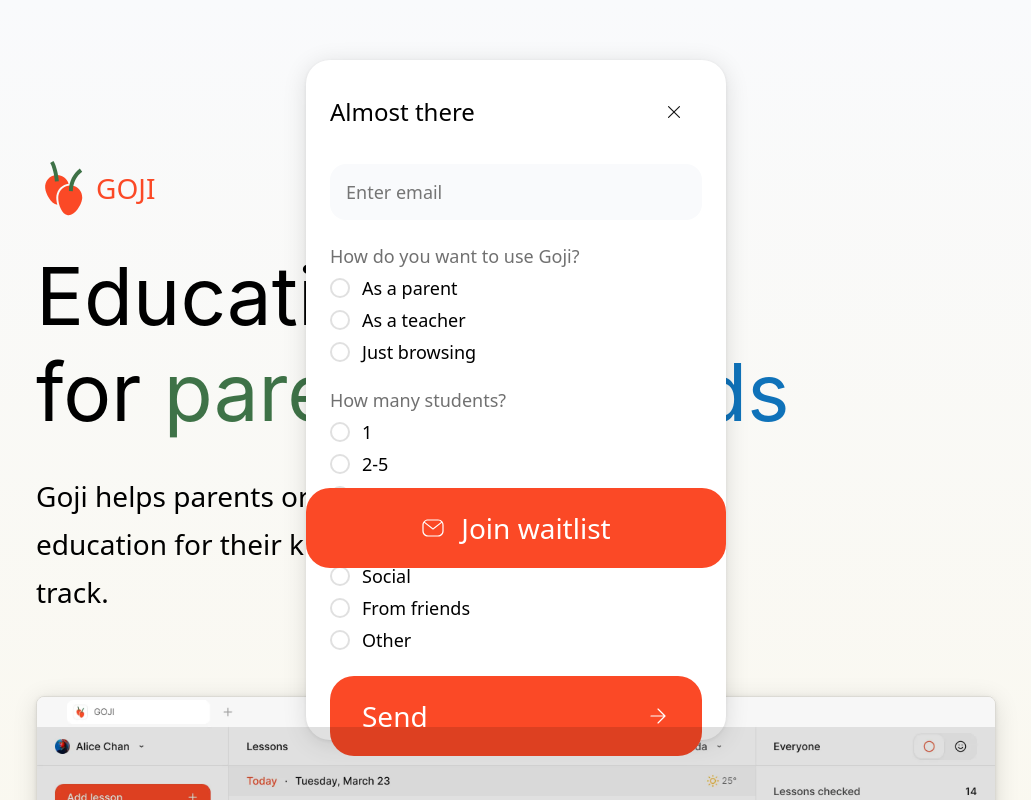
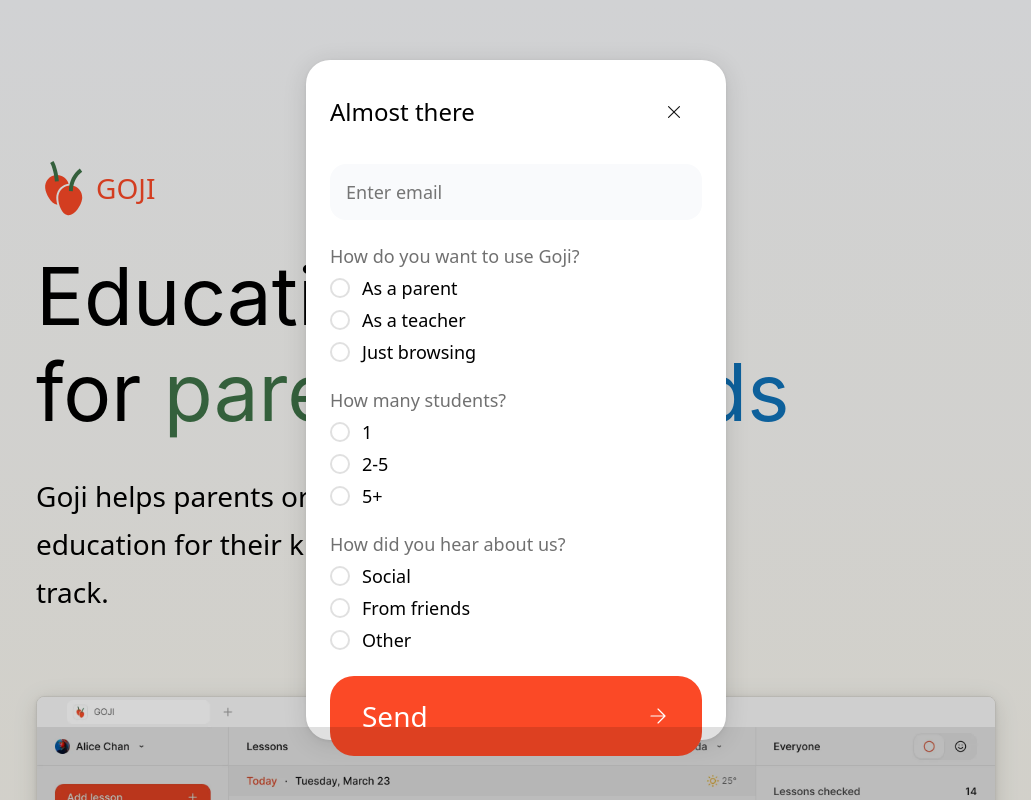
Before and after one commit to mkaralevich/goji-site, a Next.js app: page / in a window 1280 px wide. Both pictures are taken after a click on the button "Join waitlist". Shown: the top 800 px of the page, without its empty margins (124-1155 px from the left). Built offline with nearby package versions, Linux system fonts and the light colour scheme.

Commit message:
wip: add dialog, radio

```diff
--- a/components/primitives/dialog.tsx
+++ b/components/primitives/dialog.tsx
@@ -1,31 +1,25 @@
 import React from "react";
 import { styled, keyframes } from "../../styles/stitches.config";
-import * as DialogPrimitive from "@radix-ui/react-dialog";
+import * as Primitive from "@radix-ui/react-dialog";
+import { motion } from "framer-motion";
 
-export const Root = DialogPrimitive.Root;
-export const Trigger = DialogPrimitive.Trigger;
-export const Close = DialogPrimitive.Close;
-
-const overlayShow = keyframes({
-	"0%": { opacity: 0 },
-	"100%": { opacity: 1 },
-});
+export const Root = Primitive.Root;
+export const Trigger = Primitive.Trigger;
+export const Close = Primitive.Close;
 
 const contentShow = keyframes({
 	"0%": { opacity: 0, transform: "translate(-50%, -48%) scale(.96)" },
 	"100%": { opacity: 1, transform: "translate(-50%, -50%) scale(1)" },
 });
 
-const _Overlay = styled(DialogPrimitive.Overlay, {
-	bg: "transparent",
+const _Overlay = styled(Primitive.Overlay, {
 	position: "fixed",
 	inset: 0,
-	"@media (prefers-reduced-motion: no-preference)": {
-		animation: `${overlayShow} 150ms cubic-bezier(0.16, 1, 0.3, 1)`,
-	},
+	bg: "$overlay",
+	transition: "background 1s",
 });
 
-const _Content = styled(DialogPrimitive.Content, {
+const _Content = styled("div", {
 	position: "fixed",
 	top: "50%",
 	left: "50%",
@@ -43,18 +37,36 @@
 	radius: "$modal",
 	p: 24,
 
-	"@media (prefers-reduced-motion: no-preference)": {
-		animation: `${contentShow} 150ms cubic-bezier(0.16, 1, 0.3, 1)`,
-	},
-
 	"&:focus": { outline: "none" },
 });
 
-export function Content({ children, ...props }) {
+export const Content = React.forwardRef<
+	HTMLDivElement,
+	Primitive.DialogContentProps
+>(({ children, ...props }, ref) => {
 	return (
-		<DialogPrimitive.Portal>
+		<Primitive.Portal>
 			<_Overlay />
-			<_Content {...props}>{children}</_Content>
-		</DialogPrimitive.Portal>
+			<Primitive.Content asChild {...props}>
+				<_Content
+					key="modal"
+					ref={ref}
+					as={motion.div}
+					initial={{ opacity: 0, x: "-50%", y: "-40%" }}
+					animate={{ opacity: 1, x: "-50%", y: "-50%" }}
+					exit={{ opacity: 0, x: "-50%", y: "-40%" }}
+					transition={{
+						type: "spring",
+						stiffness: 200,
+						damping: 20,
+						mass: 1,
+					}}
+				>
+					{children}
+				</_Content>
+			</Primitive.Content>
+		</Primitive.Portal>
 	);
-}
+});
+
+Content.displayName = "Content";
--- a/components/primitives/radio.tsx
+++ b/components/primitives/radio.tsx
@@ -1,10 +1,10 @@
 import React from "react";
 import { styled } from "../../styles/stitches.config";
 import { Flex } from "./flex";
-import * as RadioGroupPrimitive from "@radix-ui/react-radio-group";
+import * as Primitive from "@radix-ui/react-radio-group";
 import Label from "./label";
 
-export const Root = RadioGroupPrimitive.Root;
+export const Root = Primitive.Root;
 
 export const Group = styled("fieldset", {
 	all: "unset",
@@ -16,7 +16,7 @@
 	gap: 8,
 });
 
-const _Radio = styled(RadioGroupPrimitive.Item, {
+const _Radio = styled(Primitive.Item, {
 	all: "unset",
 	boxSizing: "border-box",
 
@@ -32,7 +32,7 @@
 	"&:focus, &[data-state='checked']": { bc: "$blue" },
 });
 
-const _Indicator = styled(RadioGroupPrimitive.Indicator, {
+const _Indicator = styled(Primitive.Indicator, {
 	display: "flex",
 	flexes: "ccc",
 	w: "100%",
@@ -52,10 +52,11 @@
 type RadioItemProps = {
 	value: string;
 	id: string;
+	name: string;
 	children: React.ReactNode;
 };
 
-export const Item = ({ value, id, children }: RadioItemProps) => {
+export const Item = ({ value, id, name, children }: RadioItemProps) => {
 	return (
 		<Flex fill css={{ flexes: "rsc", gap: 12 }}>
 			<_Radio value={value} id={id}>
--- a/components/subscribe-button.tsx
+++ b/components/subscribe-button.tsx
@@ -11,12 +11,22 @@
 	mass: 0.5,
 };
 
-type ButtonOwnProps = VariantProps<typeof Button> & { css?: CSS };
+type ButtonOwnProps = VariantProps<typeof Button> & {
+	modalOpened: boolean;
+	setModalOpened: React.Dispatch<React.SetStateAction<boolean>>;
+	css?: CSS;
+};
 
 const SubscribeButton = forwardRef<HTMLButtonElement, ButtonOwnProps>(
-	(props, ref) => {
+	({ modalOpened, setModalOpened, ...props }, ref) => {
 		const { scrollYProgress } = useScroll();
 		const [pageEnd, setPageEnd] = React.useState(false);
+
+		const setButtonY = () => {
+			if (modalOpened) return 320;
+			else if (pageEnd) return "-25vh";
+			return 0;
+		};
 
 		React.useEffect(() => {
 			return scrollYProgress.onChange((latest) => {
@@ -38,10 +48,11 @@
 				<Button
 					ref={ref}
 					{...props}
+					onClick={() => setModalOpened(true)}
 					initial={{ width: 320, y: 0, scale: 0.8 }}
 					animate={{
 						width: pageEnd ? 420 : 320,
-						y: pageEnd ? "-25vh" : 0,
+						y: setButtonY(),
 						scale: 1,
 					}}
 					whileHover={{ y: -4 }}
--- a/components/subscribe.tsx
+++ b/components/subscribe.tsx
@@ -1,4 +1,4 @@
-import React from "react";
+import * as React from "react";
 import SubscribeButton from "./subscribe-button";
 import * as Dialog from "./primitives/dialog";
 import * as Radio from "./primitives/radio";
@@ -8,32 +8,53 @@
 import Input from "./primitives/input";
 import Label from "./primitives/label";
 
+const INITIAL_FORM = {
+	u: "***REMOVED***",
+	id: "***REMOVED***",
+	EMAIL: "",
+	ROLE: "",
+	STUDENTS: "",
+	MERGE3: "",
+};
+
 export default function Subscribe() {
-	const [modalOpened, setModalOpened] = React.useState();
+	const [modalOpened, setModalOpened] = React.useState(false);
+	const [submitted, setSubmitted] = React.useState(false);
+	const [values, setValues] = React.useState(INITIAL_FORM);
 
-	// function handleSubmit(e) {
-	// 	e.preventDefault();
+	function handleSubmit(e) {
+		e.preventDefault();
 
-	// 	const form = e.target;
-	// 	fetch("***REMOVED***", {
-	// 		method: "POST",
-	// 		mode: "no-cors",
-	// 		body: new FormData(form),
-	// 	}).then(() => {
-	// 		setSignedUp(true);
-	// 		setEmail("");
-	// 		(document.activeElement as HTMLElement).blur();
-	// 		setTimeout(() => {
-	// 			setSignedUp(false);
-	// 		}, 3000);
-	// 		form.reset();
-	// 	});
-	// }
+		console.log("data", e.target);
+
+		function getFormData(object) {
+			const formData = new FormData();
+			Object.keys(object).forEach((key) => formData.append(key, object[key]));
+			return formData;
+		}
+		const form = getFormData(values);
+		console.log("form:", form);
+
+		fetch("***REMOVED***", {
+			method: "POST",
+			mode: "no-cors",
+			body: form,
+		}).then(() => {
+			setSubmitted(true);
+			// setModalOpened(false);
+			setTimeout(() => {
+				setSubmitted(false);
+			}, 3000);
+		});
+	}
 
 	return (
-		<Dialog.Root>
+		<Dialog.Root open={modalOpened} onOpenChange={setModalOpened}>
 			<Dialog.Trigger asChild>
-				<SubscribeButton />
+				<SubscribeButton
+					modalOpened={modalOpened}
+					setModalOpened={setModalOpened}
+				/>
 			</Dialog.Trigger>
 
 			<Dialog.Content>
@@ -46,57 +67,97 @@
 					</Dialog.Close>
 				</Flex>
 
-				<Flex as="form" fill css={{ flexes: "css", gap: 24 }}>
-					<Input id="email" type="email" placeholder="Enter email" />
+				<Flex
+					as="form"
+					onSubmit={handleSubmit}
+					fill
+					css={{ flexes: "css", gap: 24 }}
+				>
+					<input type="hidden" name="u" value="***REMOVED***" />
+					<input type="hidden" name="id" value="***REMOVED***" />
+					<Input
+						id="mce-EMAIL"
+						name="EMAIL"
+						value={values.EMAIL}
+						onChange={(e) => setValues({ ...values, EMAIL: e.target.value })}
+						type="email"
+						required
+						placeholder="Enter email"
+					/>
 
-					<Radio.Root aria-label="User type">
-						<Flex fill css={{ flexes: "css", gap: 24 }}>
+					<Flex fill css={{ flexes: "css", gap: 24 }}>
+						<Radio.Root
+							name="ROLE"
+							aria-label="User role"
+							value={values.ROLE}
+							onValueChange={(value) => setValues({ ...values, ROLE: value })}
+						>
 							<Radio.Group>
-								<Label variant="legend">How do you want to use Goji?</Label>
-								<Radio.Item id="parent" value="parent">
+								<Label htmlFor="ROLE" variant="legend">
+									How do you want to use Goji?
+								</Label>
+								<Radio.Item id="mce-ROLE-0" name="ROLE" value="parent">
 									As a parent
 								</Radio.Item>
-								<Radio.Item id="teacher" value="teacher">
+								<Radio.Item id="mce-ROLE-1" name="ROLE" value="teacher">
 									As a teacher
 								</Radio.Item>
-								<Radio.Item id="browsing" value="browsing">
+								<Radio.Item id="mce-ROLE-2" name="ROLE" value="browsing">
 									Just browsing
 								</Radio.Item>
 							</Radio.Group>
+						</Radio.Root>
 
+						<Radio.Root
+							name="STUDENTS"
+							aria-label="Number of students"
+							value={values.STUDENTS}
+							onValueChange={(value) =>
+								setValues({ ...values, STUDENTS: value })
+							}
+						>
 							<Radio.Group>
-								<Label variant="legend">How many students?</Label>
-								<Radio.Item id="1" value="1">
+								<Label htmlFor="STUDENTS" variant="legend">
+									How many students?
+								</Label>
+								<Radio.Item id="mce-STUDENTS-0" name="STUDENTS" value="1">
 									1
 								</Radio.Item>
-								<Radio.Item id="2" value="2">
+								<Radio.Item id="mce-STUDENTS-1" name="STUDENTS" value="2">
 									2-5
 								</Radio.Item>
-								<Radio.Item id="3" value="3">
+								<Radio.Item id="mce-STUDENTS-2" name="STUDENTS" value="3">
 									5+
 								</Radio.Item>
 							</Radio.Group>
+						</Radio.Root>
 
-							<Radio.Group>
-								<Label variant="legend">How did you hear about us?</Label>
-								<Radio.Item id="1" value="1">
+						<Radio.Root
+							name="CHANNEL"
+							aria-label="Channel"
+							value={values.MERGE3}
+							onValueChange={(value) => setValues({ ...values, MERGE3: value })}
+						>
+							<Radio.Group id="mergeRow-3">
+								<Label htmlFor="MERGE3" variant="legend">
+									How did you hear about us?
+								</Label>
+								<Radio.Item id="mce-CHANNEL-0" name="CHANNEL" value="social">
 									Social
 								</Radio.Item>
-								<Radio.Item id="2" value="2">
+								<Radio.Item id="mce-CHANNEL-1" name="CHANNEL" value="friends">
 									From friends
 								</Radio.Item>
-								<Radio.Item id="3" value="3">
+								<Radio.Item id="mce-CHANNEL-2" name="CHANNEL" value="other">
 									Other
 								</Radio.Item>
 							</Radio.Group>
-						</Flex>
-					</Radio.Root>
+						</Radio.Root>
+					</Flex>
 
-					<Dialog.Close asChild>
-						<Button variant="send">
-							Send <ArrowIcon />
-						</Button>
-					</Dialog.Close>
+					<Button type="submit" variant="send">
+						Send <ArrowIcon />
+					</Button>
 				</Flex>
 			</Dialog.Content>
 		</Dialog.Root>
--- a/styles/stitches.config.ts
+++ b/styles/stitches.config.ts
@@ -20,6 +20,7 @@
 			black: "#000",
 			secondary: "rgba(0, 0, 0, 0.56)",
 			border: "rgba(0, 0, 0, 0.12)",
+			overlay: "rgba(0, 0, 0, 0.16)",
 			white: "#fff",
 			gray: "#F9FAFC",
 			orange: "#FB4926",
```
